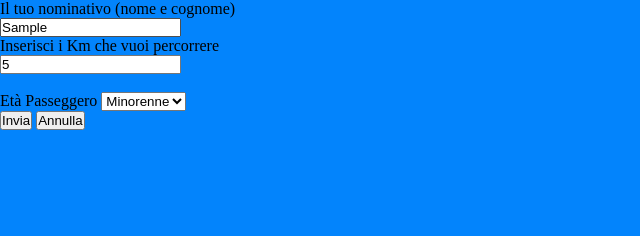
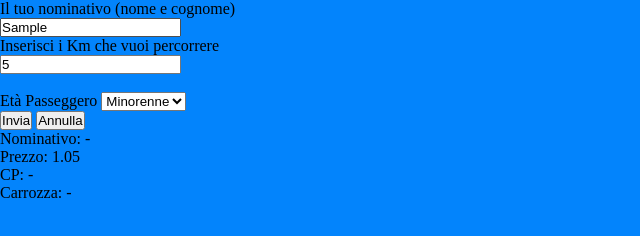
Before and after one commit to Luca-Mangiacotti/js-biglietto-treno-form, a plain HTML site: page index.html in a window 1280 px wide. Both pictures are taken after typing "Sample", "5" into the empty fields and a click on the input "Invia". Shown: the whole page, without its empty margins (0-640 px from the left). Drawn offline with Linux system fonts and the light colour scheme.

Commit message:
feat add card structure

```diff
--- a/index.html
+++ b/index.html
@@ -30,9 +30,10 @@
 
         <!-- Inserimento Ticket Card -->
         <div class="ticketCard">
-
-
-
+            <div>Nominativo: <span id="nameOut" value="">-</span></div>
+            <div>Prezzo: <span id="priceOut" value="">-</span></div>
+            <div>CP: <span id="cpUser" value="">-</span></div>
+            <div>Carrozza: <span id="carrUser" value="">-</span></div>
         </div>
         <!-- /Inserimento Ticket Card -->
 
--- a/js/script.js
+++ b/js/script.js
@@ -19,6 +19,13 @@ const userNameElm = document.getElementById('userName')
 const tripLenElm = document.getElementById('tripLen')
 const userAge = document.getElementById('userAge')
 
+//card
+const nameOutElm = document.getElementById('nameOut')
+const priceOut = document.getElementById('priceOut')
+const cpUserElm = document.getElementById('cpUser')
+const carrUserElm = document.getElementById('carrUser')
+
+
 //VALUES CONTAINERS
 
 
@@ -32,6 +39,8 @@ formElm.addEventListener("submit", function(event){
 
     const price = tripLenElm.value * 0.21
     console.log(`il prezzo non scontato è: ${price.toFixed(2)}€` )
+    priceOut.value = price.toFixed(2)
+    priceOut.innerHTML = priceOut.value
 
      //DICHIARAZIONE VARIABILI PER SCONTO E PREZZO SCONTATO
      const discountYng = price * 0.2
```
